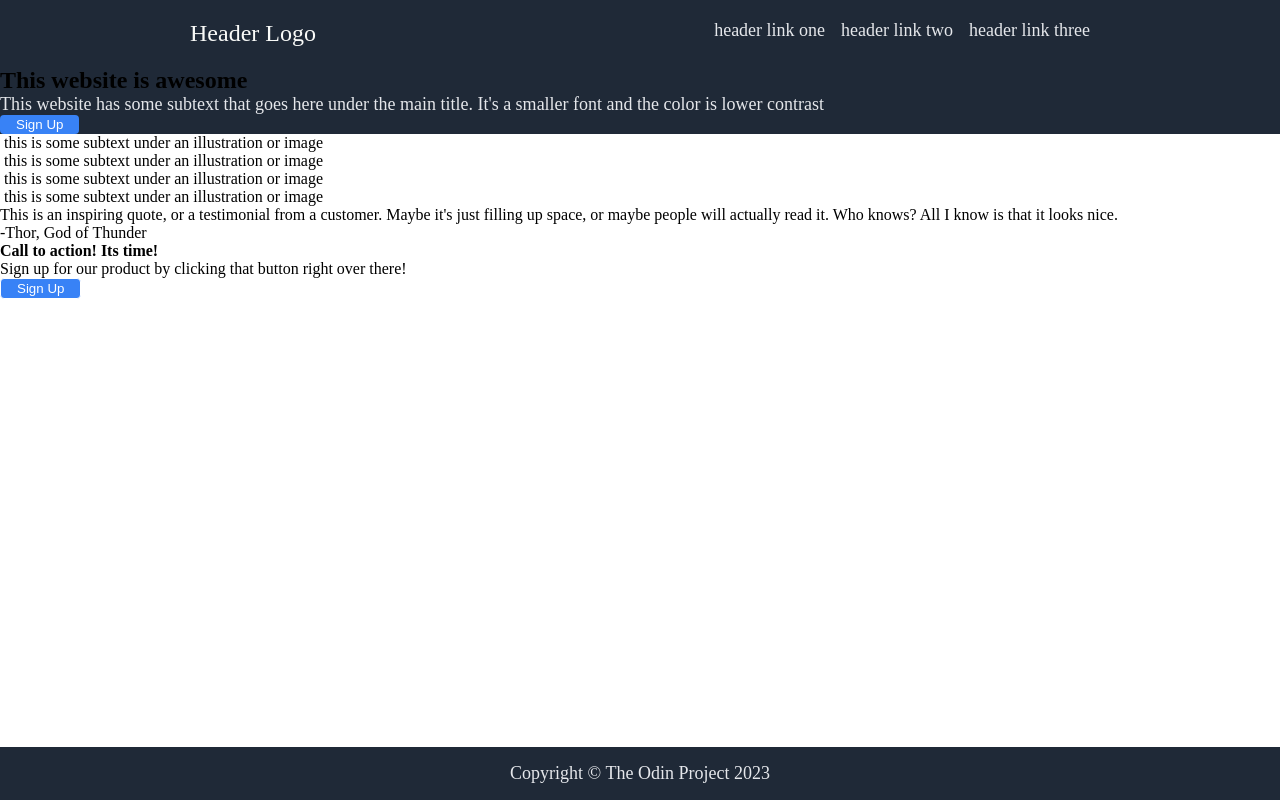
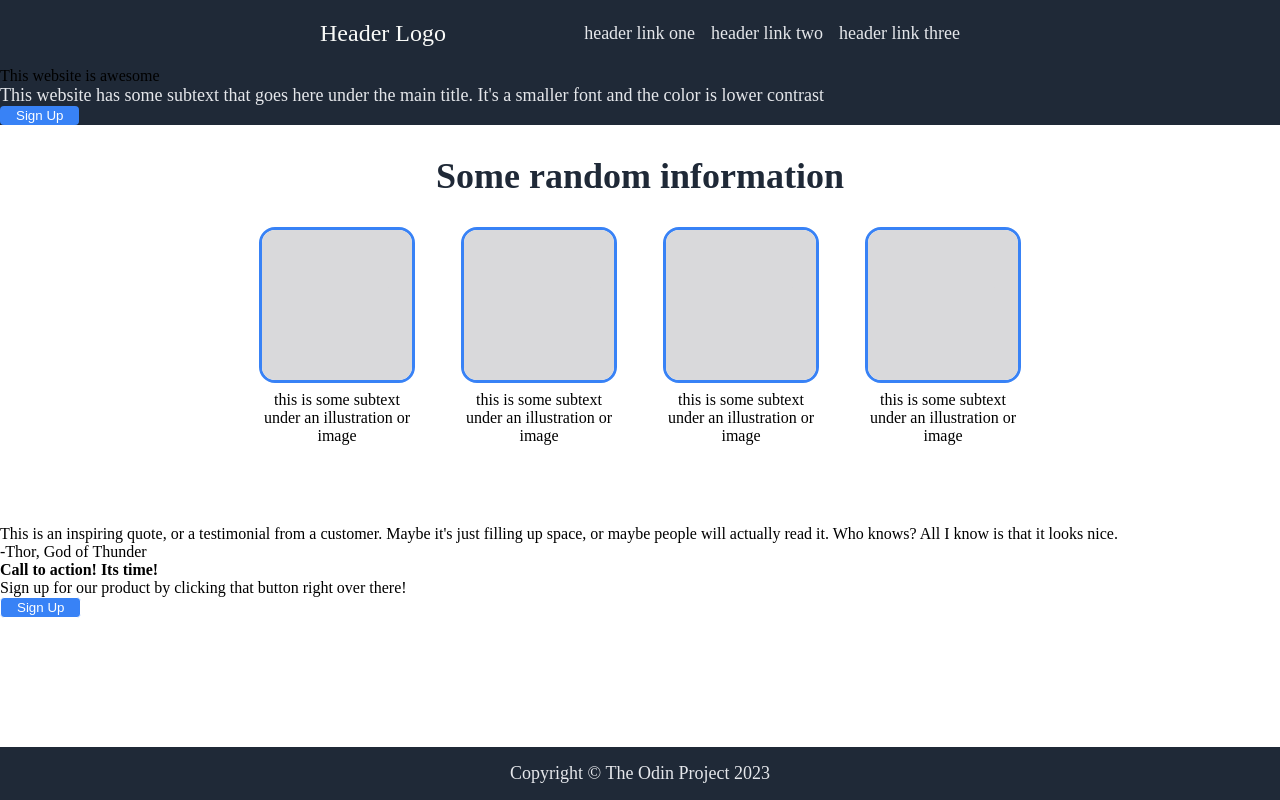
Before and after one commit to griffinamaral98/landing-page, a plain HTML site: page index.html in a window 1280 px wide. Drawn offline with Linux system fonts and the light colour scheme.

Commit message:
Styled the information section

```diff
--- a/index.html
+++ b/index.html
@@ -7,15 +7,6 @@
     <title>Landing Page</title>
   </head>
   <body>
-    <!-- <div class="header">
-      <div class="header-container">
-        <div class="logo">Header Logo</div>
-        <div class="links"><a href="#">header link one</a></div>
-        <div class="links"><a href="#">header link two</a></div>
-        <div class="links"><a href="#">header link three</a></div>
-      </div>
-    </div> -->
-
     <div class="menu-container">
       <div class="menu">
         <div class="logo">Header Logo</div>
@@ -25,31 +16,45 @@
       </div>
     </div>
 
+    <div class="hero-container">
       <div class="hero">
-      <h2>This website is awesome</h2>
+        <div>This website is awesome</div>
         <p class="secondary">
-        This website has some subtext that goes here under the main title. It's
-        a smaller font and the color is lower contrast
+          This website has some subtext that goes here under the main title.
+          It's a smaller font and the color is lower contrast
         </p>
         <button>Sign Up</button>
       </div>
+    </div>
 
+    <div class="info-title">Some random information</div>
     <div class="information">
+      <div class="item">
+        <img src="images/square.jpg" alt="" />
         <div class="subtext">
-        <img src="" alt="" />
           this is some subtext under an illustration or image
         </div>
+      </div>
+
+      <div class="item">
+        <img src="images/square.jpg" alt="" />
         <div class="subtext">
-        <img src="" alt="" />
           this is some subtext under an illustration or image
         </div>
+      </div>
+
+      <div class="item">
+        <img src="images/square.jpg" alt="" />
         <div class="subtext">
-        <img src="" alt="" />
           this is some subtext under an illustration or image
         </div>
+      </div>
+
+      <div class="item">
+        <img src="images/square.jpg" alt="" />
         <div class="subtext">
-        <img src="" alt="" />
           this is some subtext under an illustration or image
+        </div>
       </div>
     </div>
 
--- a/style.css
+++ b/style.css
@@ -34,13 +34,6 @@ a,
   color: #e5e7eb;
 }
 
-/* .nav {
-  display: flex;
-  gap: 16px;
-  align-items: center;
-  margin-left: auto;
-} */
-
 .CTA > button {
   border: 1px solid white;
 }
@@ -64,9 +57,10 @@ a,
 }
 
 .menu {
-  width: 900px;
+  width: 50%;
   display: flex;
   justify-content: space-between;
+  align-items: center;
 }
 
 .header-one {
@@ -77,3 +71,35 @@ a,
 .header-two {
   margin-right: 16px;
 }
+
+.info-title {
+  margin-top: 30px;
+  font-size: 36px;
+  font-weight: 900;
+  color: #1f2937;
+  text-align: center;
+}
+
+.information {
+  margin-top: 30px;
+  display: flex;
+  gap: 52px;
+  justify-content: center;
+}
+
+.item > img {
+  width: 150px;
+  height: 150px;
+  border: 3px solid #3882f6;
+  border-radius: 16px;
+  margin-bottom: 8px;
+}
+
+.item {
+  width: 150px;
+  margin-bottom: 80px;
+  display: flex;
+  flex-wrap: wrap;
+  text-align: center;
+  justify-content: center;
+}
```
Also changed, not shown: images/square.jpg (added). Lines whose indentation alone changed are shown as unchanged.
